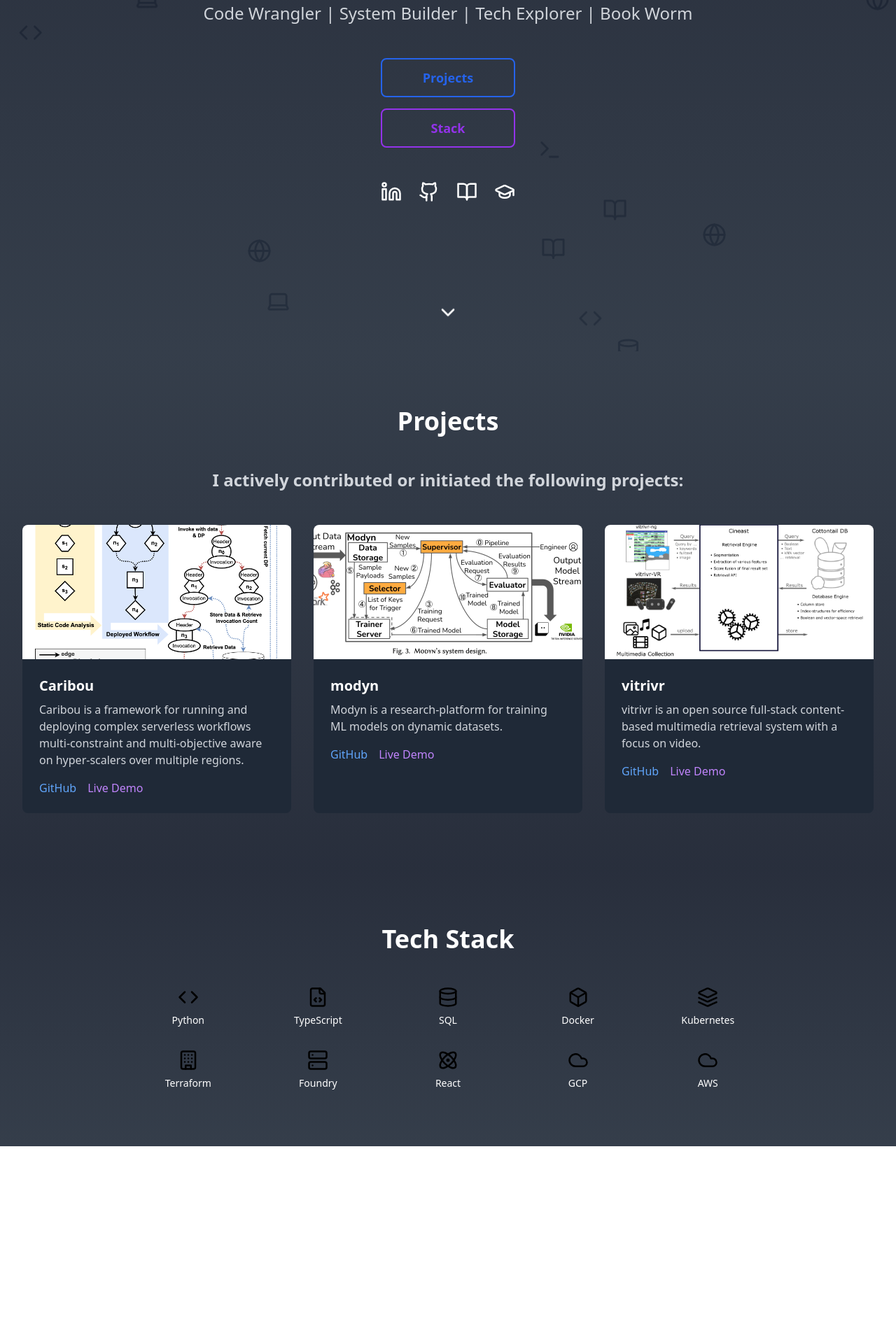
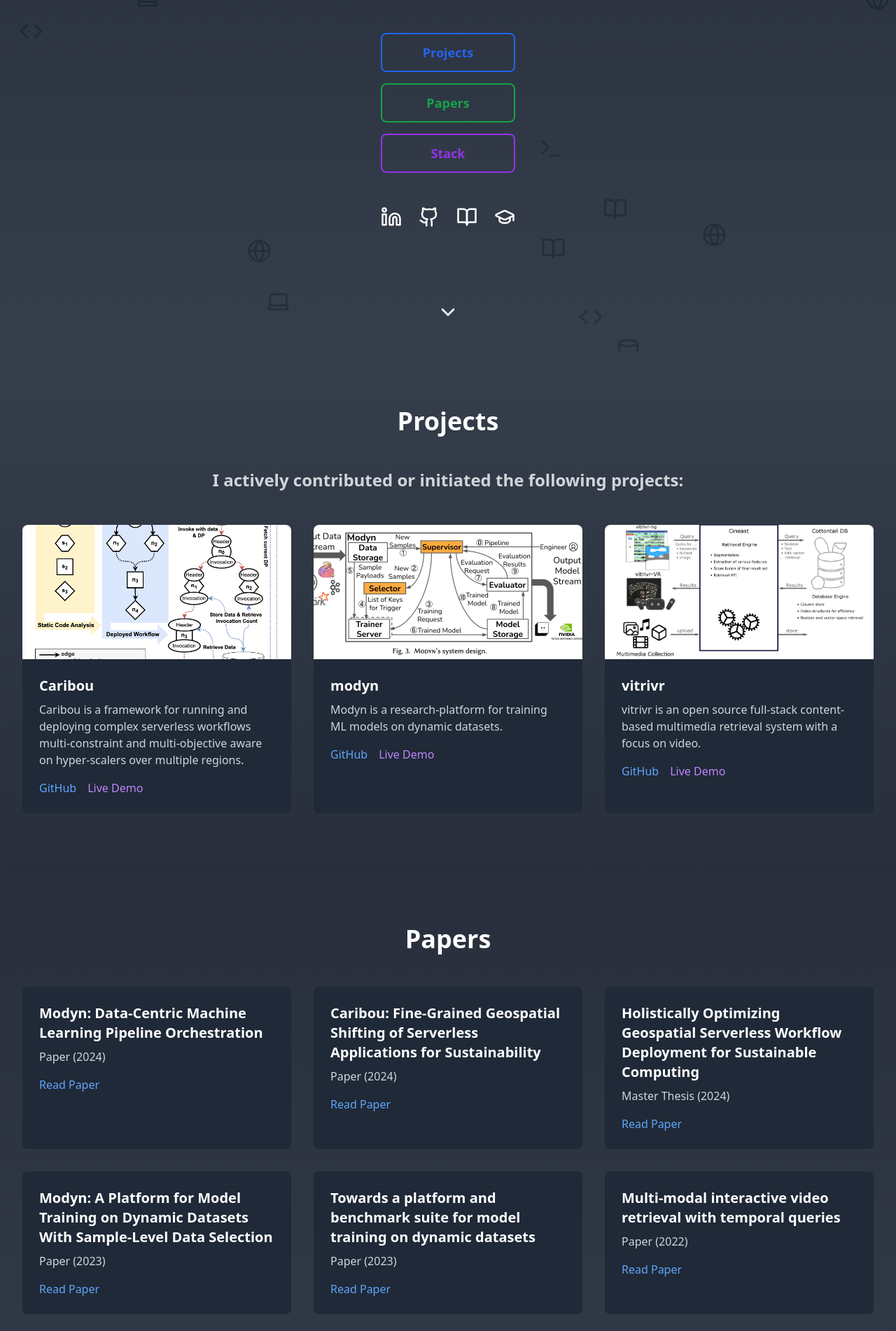
Before and after one commit to vGsteiger/vgsteiger.github.io, a React (Vite) app: page / in a window 1280 px wide. Shown: the part 298-2200 px from the top of the page at 70% size. Before the commit the page ends 1936 px from the top, so only its background shows below. Built offline with nearby package versions, Linux system fonts and the light colour scheme.

Commit message:
Re-add sam and add papers

```diff
--- a/index.html
+++ b/index.html
@@ -4,6 +4,7 @@
   <meta charset="UTF-8">
   <meta name="viewport" content="width=device-width, initial-scale=1.0">
   <title>Viktor Gsteiger</title>
+  <link rel="icon" href="images/sam.jpeg" type="image/jpeg">
 </head>
 <body>
   <div id="root"></div>
--- a/src/App.tsx
+++ b/src/App.tsx
@@ -3,9 +3,9 @@ import { Github, Linkedin, BookOpen, GraduationCap, FileCode, ChevronDown, Code,
 import { AnimatedBackground } from './components/AnimatedBackground';
 
 function App() {
-  const [activeSection, setActiveSection] = useState<'projects' | 'stack' | null>(null);
+  const [activeSection, setActiveSection] = useState<'projects' | 'stack' | 'papers' | null>(null);
 
-  const scrollToSection = (section: 'projects' | 'stack') => {
+  const scrollToSection = (section: 'projects' | 'stack' | 'papers') => {
     setActiveSection(section);
     const element = document.getElementById(section);
     if (element) {
@@ -50,6 +50,57 @@ function App() {
     { name: "AWS", icon: <Cloud size={30}/> },
   ];
 
+  const papers = [
+    {
+      name: "Evaluating Algorithms for Temporal Queries in Ad-Hoc Video Retrieval",
+      year: 2021,
+      type: "Bachelor Thesis",
+      link: "https://dbis.dmi.unibas.ch/teaching/studentprojects/evaluating-algorithms-for-temporal-queries-in-ad-hoc-video-retrieval/Thesis.pdf"
+    },
+    {
+      name: "Interactive video retrieval evaluation at a distance: comparing sixteen interactive video search systems in a remote setting at the 10th video browser showdown",
+      year: 2022,
+      type: "Paper",
+      link: "https://link.springer.com/article/10.1007/s13735-021-00225-2"
+    },
+    {
+      name: "Multi-modal interactive video retrieval with temporal queries",
+      year: 2022,
+      type: "Paper",
+      link: "https://www.zora.uzh.ch/id/eprint/217472/1/VBS22_vitrivr.pdf"
+    },
+    {
+      name: "Towards a platform and benchmark suite for model training on dynamic datasets",
+      year: 2023,
+      type: "Paper",
+      link: "https://dl.acm.org/doi/pdf/10.1145/3578356.3592585"
+    },
+    {
+      name: "Modyn: A Platform for Model Training on Dynamic Datasets With Sample-Level Data Selection",
+      year: 2023,
+      type: "Paper",
+      link: "https://arxiv.org/pdf/2312.06254"
+    },
+    {
+      name: "Holistically Optimizing Geospatial Serverless Workflow Deployment for Sustainable Computing",
+      year: 2024,
+      type: "Master Thesis",
+      link: "https://www.research-collection.ethz.ch/bitstream/handle/20.500.11850/695846/Gsteiger_Viktor.pdf"
+    },
+    {
+      name: "Caribou: Fine-Grained Geospatial Shifting of Serverless Applications for Sustainability",
+      year: 2024,
+      type: "Paper",
+      link: "https://cirrus.ece.ubc.ca/papers/sosp24_caribou.pdf"
+    },
+    {
+      name: "Modyn: Data-Centric Machine Learning Pipeline Orchestration",
+      year: 2024,
+      type: "Paper",
+      link: "https://www.mboether.com/assets/pdf/bother2025modyn.pdf"
+    }
+  ];
+
   return (
     <div className="relative">
       <AnimatedBackground />
@@ -69,6 +120,15 @@ function App() {
             className="px-8 py-3 border-2 border-blue-600 hover:border-blue-700 rounded-lg text-lg font-semibold transition-colors w-48 text-blue-600 hover:text-blue-700 bg-transparent"
           >
             Projects
+          </button>
+          <button
+            onClick={(e) => {
+              e.preventDefault();
+              scrollToSection('papers');
+            }}
+            className="px-8 py-3 border-2 border-green-600 hover:border-green-700 rounded-lg text-lg font-semibold transition-colors w-48 text-green-600 hover:text-green-700 bg-transparent"
+          >
+            Papers
           </button>
           <button
             onClick={(e) => {
@@ -143,17 +203,36 @@ function App() {
         </div>
       </div>
 
+      {/* Papers Section */}
+      <div id="papers" className="py-20 px-4 md:px-8 bg-gradient-to-b from-gray-900/90 to-gray-800/90 z-10 relative">
+        <h2 className="text-4xl font-bold text-center mb-12 text-white">Papers</h2>
+        <div className="grid grid-cols-1 md:grid-cols-2 lg:grid-cols-3 gap-8 max-w-7xl mx-auto">
+          {papers.slice().reverse().map((paper, index) => (
+            <div key={index} className="bg-gray-800 rounded-lg overflow-hidden hover:transform hover:scale-105 transition-transform">
+              <div className="p-6">
+                <h3 className="text-xl font-bold mb-2 text-white">{paper.name}</h3>
+                <p className="text-gray-300 mb-4">{paper.type} ({paper.year})</p>
+                <a href={paper.link}
+                   target="_blank"
+                   rel="noopener noreferrer"
+                   className="text-blue-400 hover:text-blue-300">Read Paper</a>
+              </div>
+            </div>
+          ))}
+        </div>
+      </div>
+
       {/* Stack Section */}
-      <div id="stack" className="py-20 px-4 md:px-8 bg-gradient-to-b from-gray-900/90 to-gray-800/90 z-10 relative user-select-none">
-        <h2 className="text-4xl font-bold text-center mb-12 text-white user-select-none">Tech Stack</h2>
-        <div className="grid grid-cols-2 md:grid-cols-4 lg:grid-cols-5 gap-8 max-w-4xl mx-auto user-select-none">
+      <div id="stack" className="py-20 px-4 md:px-8 bg-gradient-to-b from-gray-900/90 to-gray-800/90 z-10 relative">
+        <h2 className="text-4xl font-bold text-center mb-12 text-white">Tech Stack</h2>
+        <div className="grid grid-cols-2 md:grid-cols-4 lg:grid-cols-5 gap-8 max-w-4xl mx-auto">
           {stack.map((tech, index) => (
             <div
               key={index}
-              className="flex flex-col items-center gap-2 user-select-none"
+              className="flex flex-col items-center gap-2"
             >
-              <span className="text-3xl user-select-none">{tech.icon}</span>
-              <span className="font-medium text-white text-sm user-select-none">{tech.name}</span>
+              <span className="text-3xl">{tech.icon}</span>
+              <span className="font-medium text-white text-sm">{tech.name}</span>
             </div>
           ))}
         </div>
```
Also changed, not shown: public/images/sam.jpeg (added).
